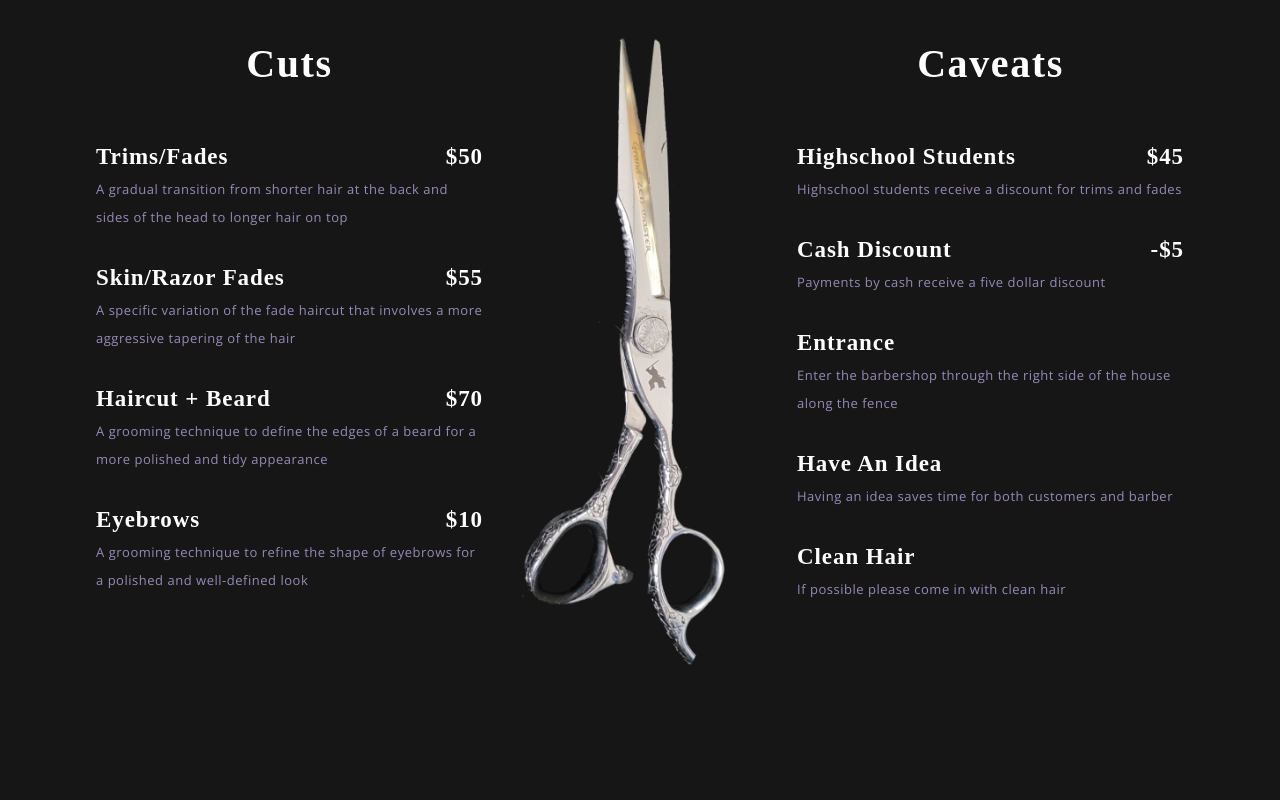
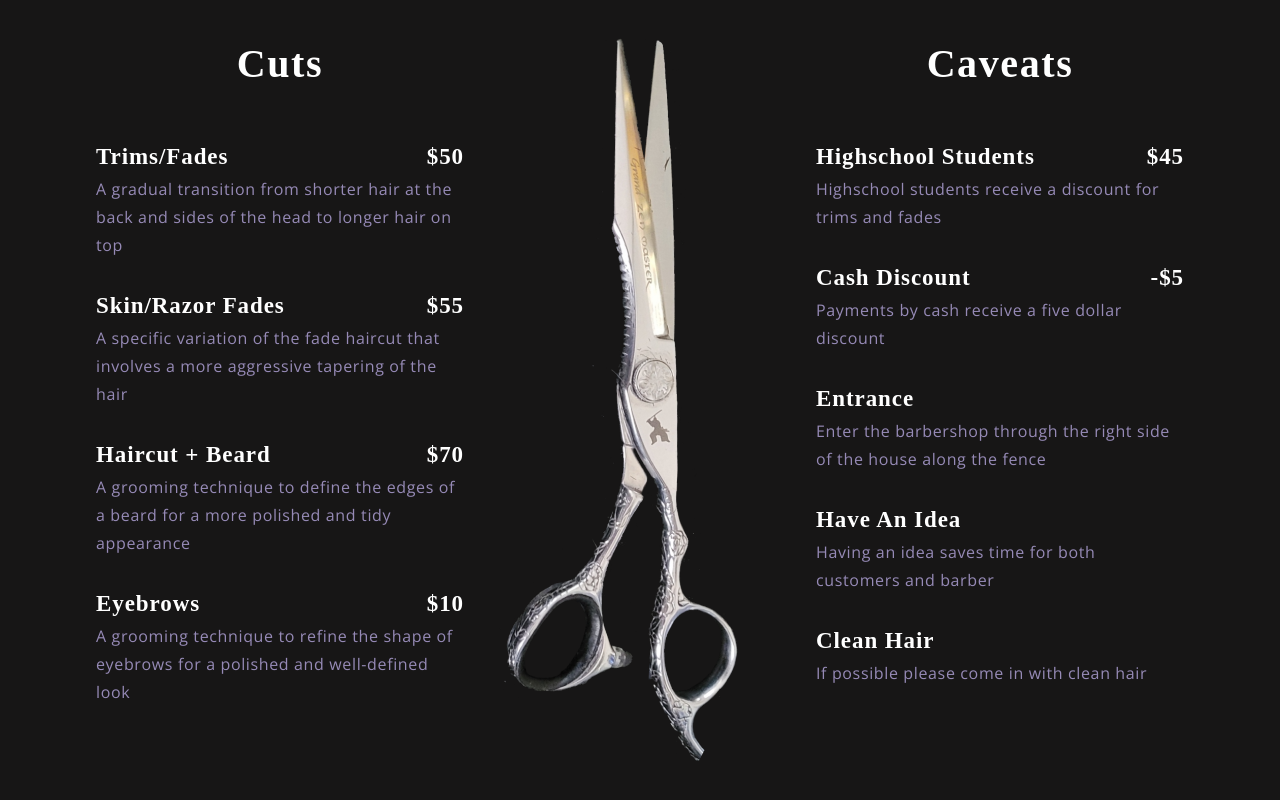
Before and after one commit to JuanTwo779/kingz-kutz-v2, a React (Create React App) app: page / in a window 1280 px wide. Shown: the part 1877-2677 px from the top of the page. Built offline with nearby package versions, Linux system fonts and the light colour scheme; a web font is replaced by a local one.

Commit message:
Widescreen styling fix

```diff
--- a/src/App.css
+++ b/src/App.css
@@ -129,14 +129,14 @@
   font-size: 16px;
 }
 
-.p__opensans-small {
+/* .p__opensans-small {
   font-family: var(--font-alt);
   color: var(--color-accent);
   font-weight: 400;
   letter-spacing: 0.04em;
   line-height: 28px;
   font-size: 13px;
-}
+} */
 
 .headtext__cormorant {
   font-family: var(--font-base);
@@ -157,25 +157,19 @@
 }
 
 @media screen and (min-width: 2000px) {
-  .custom__button,
   .p__cormorant {
     font-size: 37px;
     line-height: 67px;
   }
 
   .p__opensans {
-    font-size: 30px;
+    font-size: 24px;
     line-height: 50px;
   }
 
-  .headtext__cormorant {
-    font-size: 150px;
-    line-height: 210px;
-  }
-
-  .spoon__img {
+  /* .spoon__img {
     width: 60px;
-  }
+  } */
 }
 
 @media screen and (max-width: 1150px) {
@@ -215,9 +209,9 @@
     font-size: 14px;
   }
 
-  .p__opensans-small {
+  /* .p__opensans-small {
     font-size: 12px;
-  }
+  } */
 }
 
 @media screen and (max-width: 450px) {
@@ -230,9 +224,9 @@
     font-size: 12px;
   }
 
-  .p__opensans-small {
+  /* .p__opensans-small {
     font-size: 10px;
-  }
+  } */
 
   .p__cormorant {
     font-size: 19px;
--- a/src/components/ServiceItem/ServiceItem.jsx
+++ b/src/components/ServiceItem/ServiceItem.jsx
@@ -15,7 +15,7 @@ const ServiceItem = ({ title, price, tags }) => (
     </div>
 
     <div className="app__menuitem-sub">
-      <p className="p__opensans-small" >{tags}</p>
+      <p className="p__opensans" style={{color: 'var(--color-accent)'}}>{tags}</p>
     </div>
   </div>
 );
--- a/src/container/Services/SServices.css
+++ b/src/container/Services/SServices.css
@@ -35,7 +35,7 @@
 }
 
 .app__sservices-service_img {
-    width: 250px;
+    width: 18em;
     margin: 0 2rem;
 }
 
@@ -50,17 +50,17 @@
 
     margin: 2rem 0;
     width: 100%;
-    max-width: 400px;
+    max-width: 600px;
 }
 
 @media screen and (min-width: 2000px) {
-    .app__sservices-service_img {
+    /* .app__sservices-service_img {
         width: 650px;
-    }
+    } */
 
-    .app__sservices-service_img img {
-        height: 920px;
-    }
+    /* .app__sservices-service_img img {
+        width: 100%;
+    } */
 }
 
 @media screen and (max-width: 1150px) {
```
